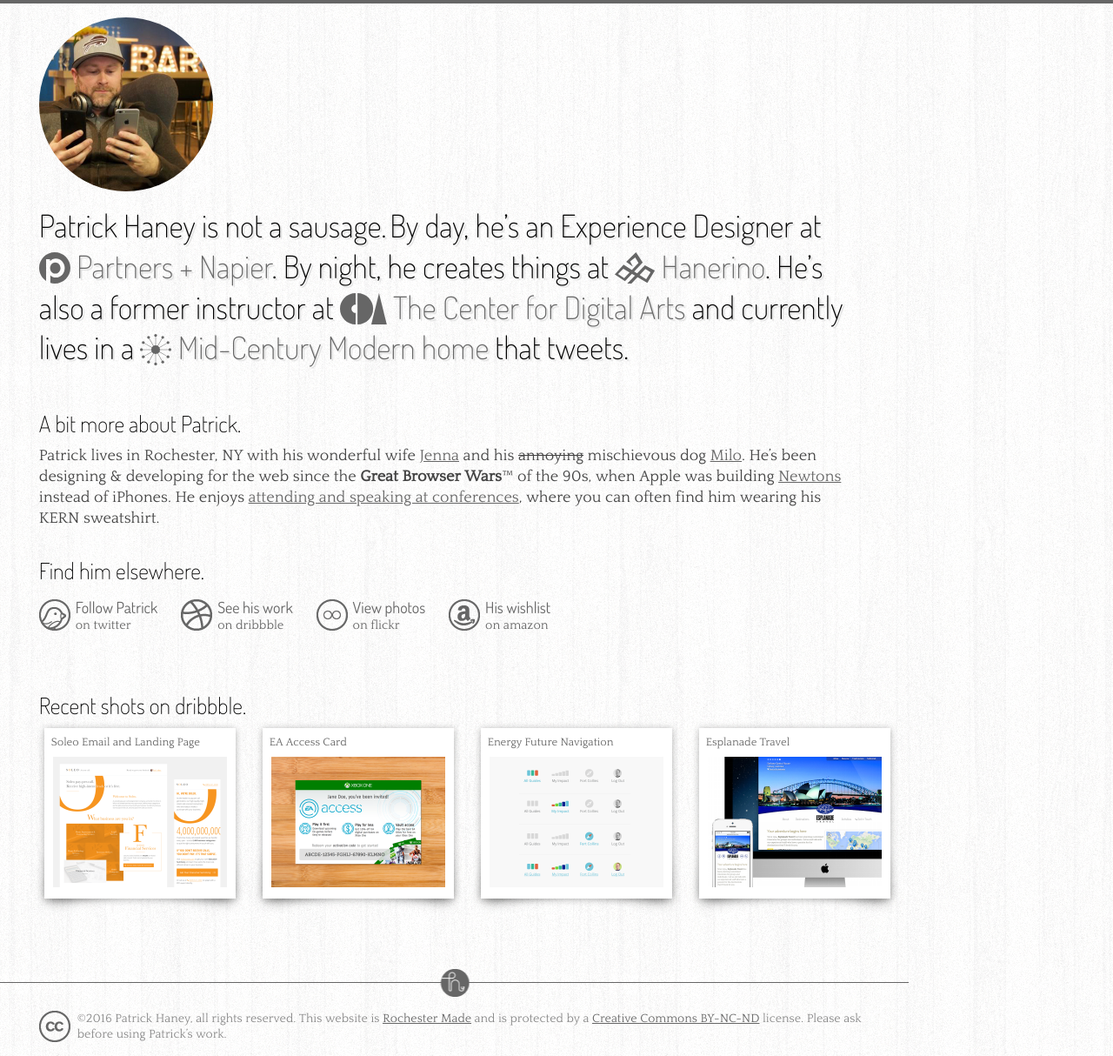
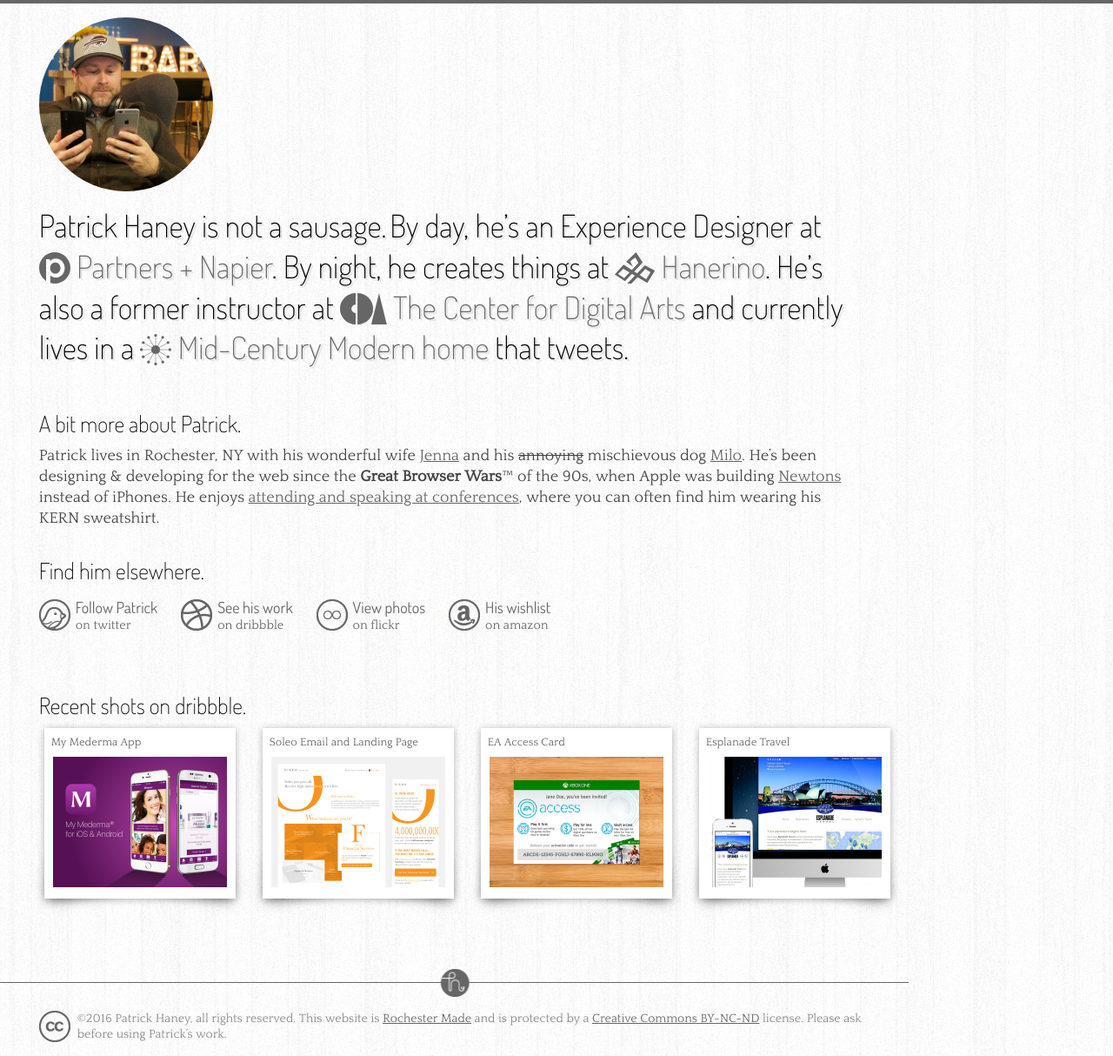
Before and after one commit to notasausage/notasausage.github.io, a Jekyll site: the page built from index.html, in a window 1280 px wide. Shown: the whole page at 87% size. Built offline with Jekyll 4.4.1, drawn with Linux system fonts in a browser that asks for light colours.

Commit message:
Updated Dribbble previews with My Mederma App

```diff
--- a/_includes/dribbble.html
+++ b/_includes/dribbble.html
@@ -4,6 +4,12 @@
     </header>
 
     <section class="wrapper">
+        <div class="preview">
+            <a href="https://dribbble.com/shots/2930124-My-Mederma-App-for-iOS-Android">
+                <h4>My Mederma App</h4>
+                <p><img src="/images/dribbble/my-mederma-app.png" alt="My Mederma App preview" title="My Mederma App on dribbble" /></p>
+            </a>
+        </div>
         <div class="preview">
             <a href="https://dribbble.com/shots/2677198-Soleo-Email-and-Landing-Page">
                 <h4>Soleo Email and Landing Page</h4>
@@ -16,12 +22,6 @@
                 <p><img src="/images/dribbble/ea-access-card.png" alt="EA Access Card preview" title="EA Access Card on dribbble" /></p>
             </a>
         </div>
-        <div class="preview">
-            <a href="https://dribbble.com/shots/1906241-Energy-Future-Navigation">
-                <h4>Energy Future Navigation</h4>
-                <p><img src="/images/dribbble/energy-future-navigation.png" alt="Energy Future Navigation preview" title="Energy Future Navigation on dribbble" /></p>
-            </a>
-        </div>
         <div class="preview last">
             <a href="https://dribbble.com/shots/1902613-Esplanade-Travel">
                 <h4>Esplanade Travel</h4>
--- a/_sass/_layout.scss
+++ b/_sass/_layout.scss
@@ -383,6 +383,54 @@
     -webkit-transition: all 0.25s ease-in-out;
     -moz-transition: all 0.25s ease-in-out;
 
+    &:before,
+    &:after {
+        background: #fff;
+        content: '';
+        z-index: -1;
+        position: absolute;
+        left: 10px;
+        bottom: 14px;
+        width: 100px;
+        height: 50px;
+        -webkit-box-shadow: 0 8px 16px rgba(0, 0, 0, 0.6);
+        -moz-box-shadow: 0 8px 16px rgba(0, 0, 0, 0.6);
+        box-shadow: 0 8px 16px rgba(0, 0, 0, 0.6);
+        -webkit-transform: skew(-15deg) rotate(-10deg);
+        -moz-transform: skew(-15deg) rotate(-10deg);
+        -ms-transform: skew(-15deg) rotate(-10deg);
+        -o-transform: skew(-15deg) rotate(-10deg);
+        transform: skew(-15deg) rotate(-10deg);
+        transition: all 0.25s ease-in-out;
+        -webkit-transition: all 0.25s ease-in-out;
+        -moz-transition: all 0.25s ease-in-out;
+    }
+
+    &:after {
+        left: auto;
+        right: 10px;
+        -webkit-transform: skew(15deg) rotate(10deg);
+        -moz-transform: skew(15deg) rotate(10deg);
+        -ms-transform: skew(15deg) rotate(10deg);
+        -o-transform: skew(15deg) rotate(10deg);
+        transform: skew(15deg) rotate(10deg);
+    }
+
+    &:hover {
+        -webkit-box-shadow: 0 1px 5px rgba(0, 0, 0, 0.3);
+        -moz-box-shadow: 0 1px 5px rgba(0, 0, 0, 0.3);
+        box-shadow: 0 1px 5px rgba(0, 0, 0, 0.3);
+
+        &:before,
+        &:after {
+            -webkit-transform: skew(0deg) rotate(0deg);
+            -moz-transform: skew(0deg) rotate(0deg);
+            -ms-transform: skew(0deg) rotate(0deg);
+            -o-transform: skew(0deg) rotate(0deg);
+            transform: skew(0deg) rotate(0deg);
+        }
+    }
+
     @include media-query($on-palm) {
         float: none;
         margin: 10px 6px 25px;
@@ -411,37 +459,6 @@
         height: auto;
         width: 100%;
     }
-}
-
-#dribbble .preview:before,
-#dribbble .preview:after {
-    background: #fff;
-    content: '';
-    z-index: -1;
-    position: absolute;
-    left: 10px;
-    bottom: 14px;
-    width: 100px;
-    height: 50px;
-    -webkit-box-shadow: 0 8px 16px rgba(0, 0, 0, 0.6);
-    -moz-box-shadow: 0 8px 16px rgba(0, 0, 0, 0.6);
-    box-shadow: 0 8px 16px rgba(0, 0, 0, 0.6);
-    -webkit-transform: skew(-15deg) rotate(-10deg);
-    -moz-transform: skew(-15deg) rotate(-10deg);
-    -ms-transform: skew(-15deg) rotate(-10deg);
-    -o-transform: skew(-15deg) rotate(-10deg);
-    transform: skew(-15deg) rotate(-10deg);
-}
-
-
-#dribbble .preview:after {
-    left: auto;
-    right: 10px;
-    -webkit-transform: skew(15deg) rotate(10deg);
-    -moz-transform: skew(15deg) rotate(10deg);
-    -ms-transform: skew(15deg) rotate(10deg);
-    -o-transform: skew(15deg) rotate(10deg);
-    transform: skew(15deg) rotate(10deg);
 }
 
 #dribbble .preview h4 {
```
Also changed, not shown: images/dribbble/my-mederma-app.png (added).
